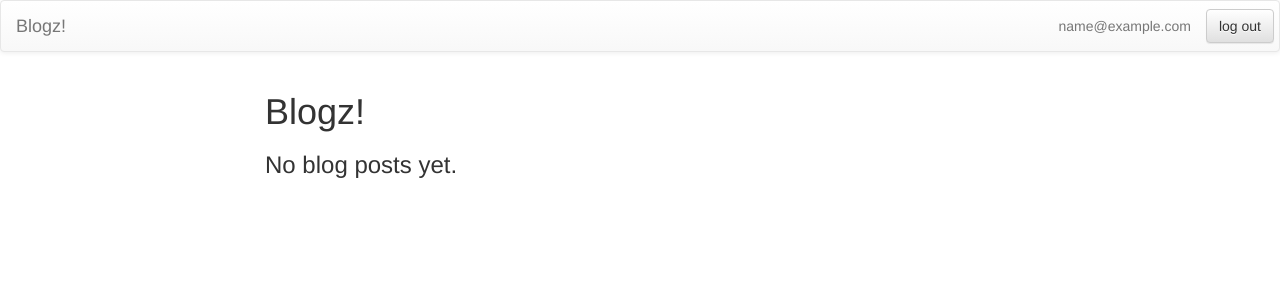
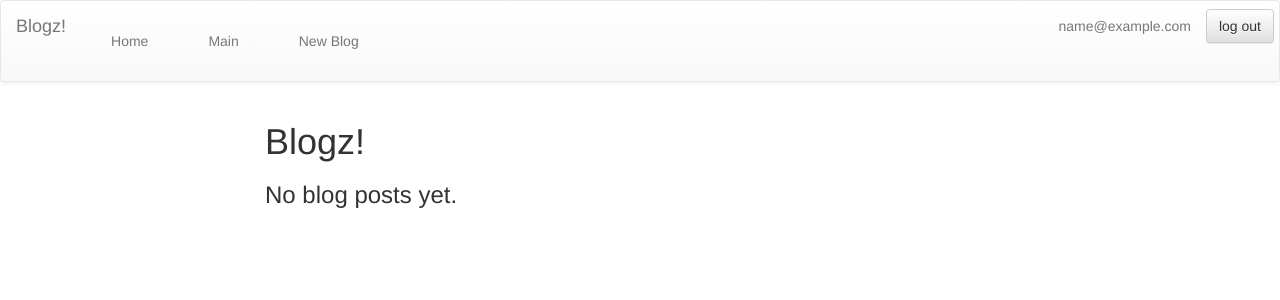
Before and after one commit to merkdee/blogz, a Flask app: page / in a window 1280 px wide. Shown: the top 300 px of the page. Run offline with Flask 2, Linux system fonts and the light colour scheme; the visitor is signed in with stand-in values (Sample User, id 1); data comes from the database, SQL or seed files in the repository; data that the repository does not hold is empty; some libraries are stand-ins or nearby versions.

Commit message:
added styling for nav bar

```diff
--- a/templates/base2.html
+++ b/templates/base2.html
@@ -17,6 +17,12 @@
     <nav class="navbar navbar-default">
         <a href='/' class="navbar-brand">Blogz!</a>
         {% if 'email' in session %}
+        <ul class="nav navbar-nav">
+            <li class="navbar-text"><a href="/index">Home</a></li>
+            <li class="navbar-text"><a href="/blog">Main</a></li>
+            <li class="navbar-text"><a href="/newpost">New Blog</a></li>
+
+        </ul>
         <ul class="nav navbar-nav navbar-right">
             <li class="navbar-text">{{ session['email'] }}</li>
             <li>
@@ -24,6 +30,7 @@
                     <button class="btn btn-default navbar-btn">log out</button>
                 </form>
             </li>
+
         </ul>
         {% endif %}
     </nav>
--- a/templates/entry.html
+++ b/templates/entry.html
@@ -1,4 +1,4 @@
-{% extends "base.html" %}
+{% extends "base2.html" %}
 
 {% block content %}
 
```
